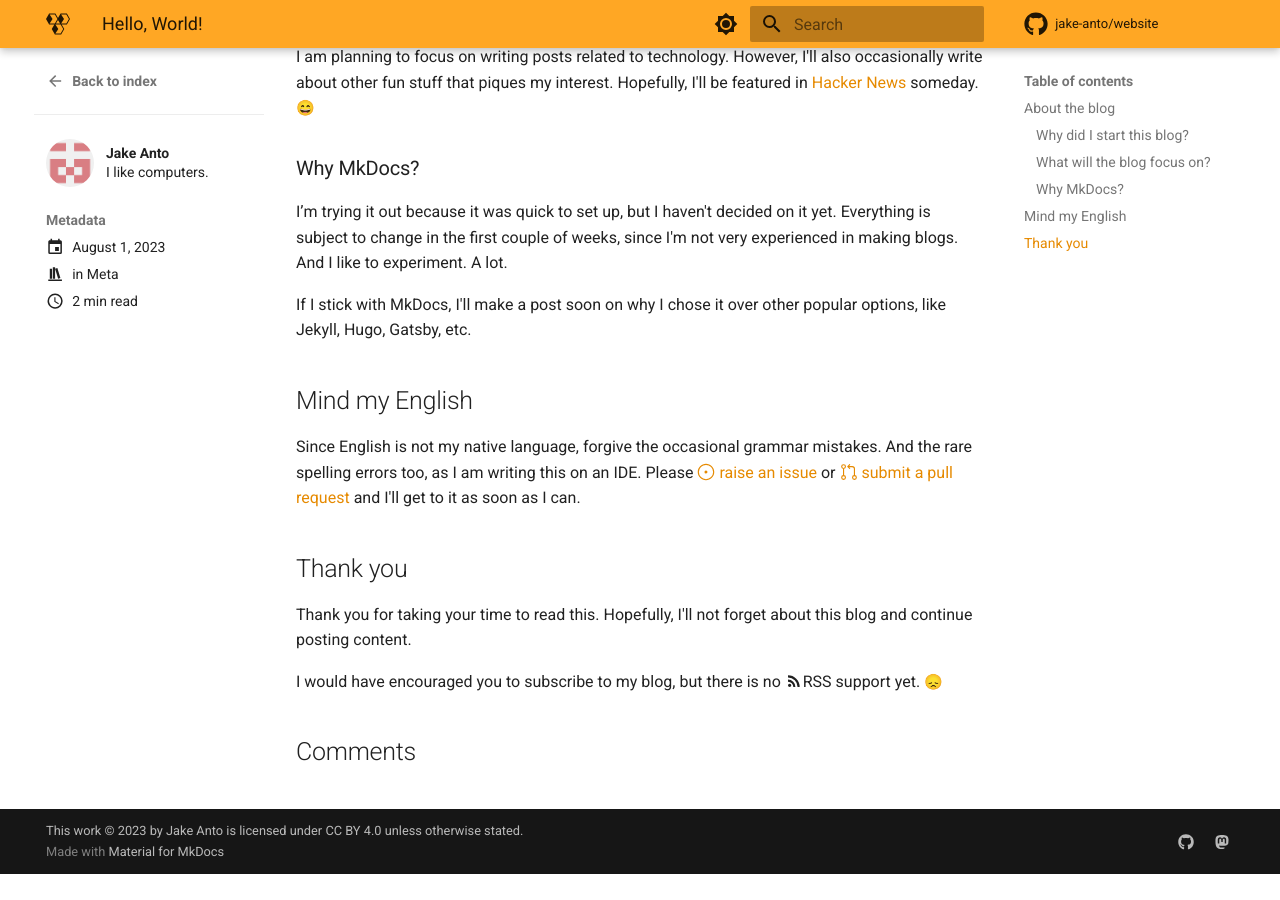
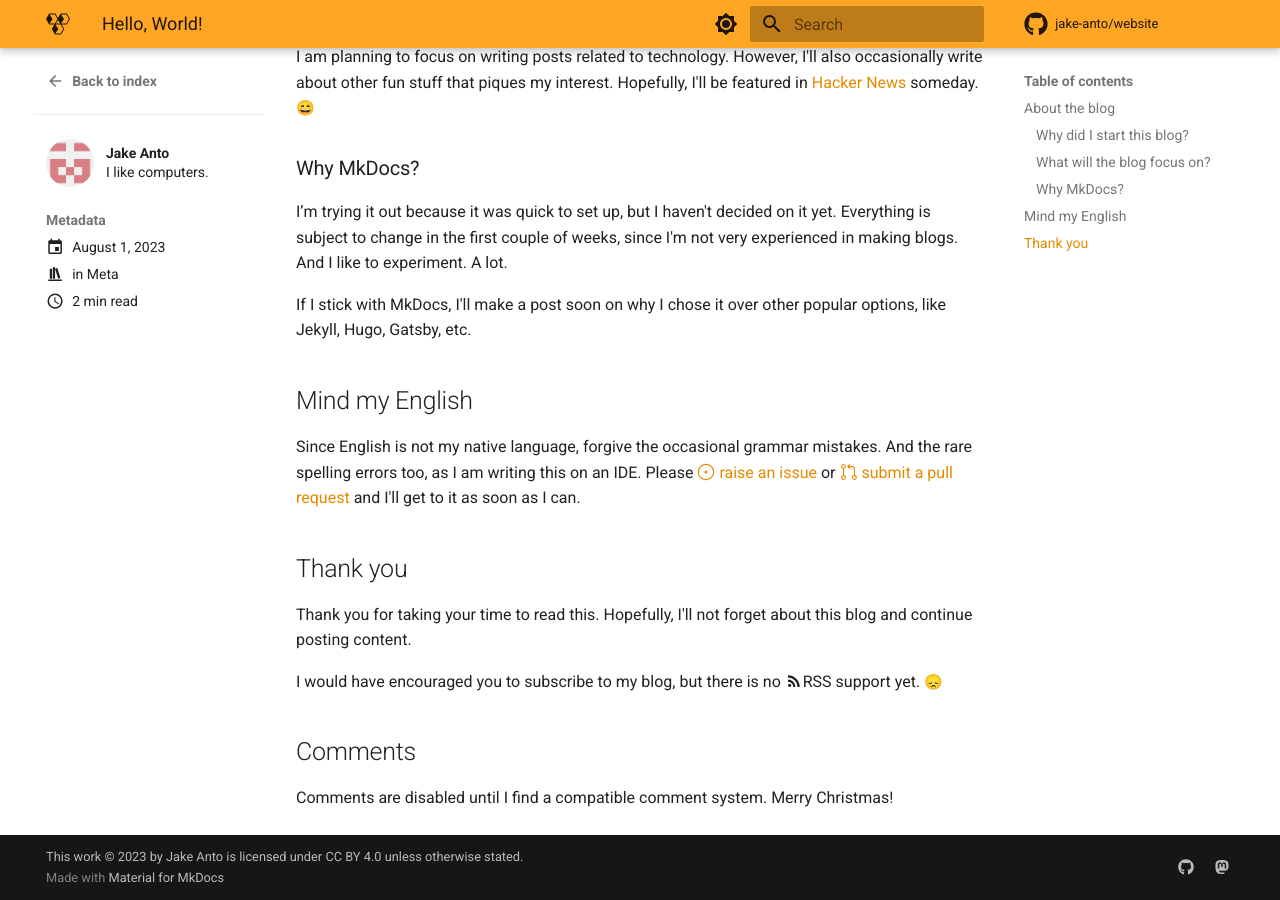
Before and after one commit to JakeAnto/JakeAnto.github.io, an MkDocs documentation site: the page built from docs/blog/posts/hello-world.md, in a window 1280 px wide and 900 px high, scrolled down 568 px. Built offline with MkDocs 1.6.1 and Material for MkDocs 9.7.7, drawn with Linux system fonts in a browser that asks for light colours; emoji names are drawn with the system emoji font; plug-ins that fetch from the network failed and are left out; comment, search, counter and statistics services are not loaded; before the commit the page ends 1442 px from its top, so only the background shows below that.

Commit message:
Remove comment system until I make it work

```diff
--- a/overrides/partials/comments.html
+++ b/overrides/partials/comments.html
@@ -1,50 +1,6 @@
 {% if page.meta.comments %}
   <h2 id="__comments">{{ lang.t("meta.comments") }}</h2>
 
-  <script src="https://comments.itsjake.me/client.js"
-  data-repo="jake-anto/website"
-  data-repo-id="R_kgDOKB4TUQ"
-  data-category="General"
-  data-category-id="DIC_kwDOKB4TUc4CYYlo"
-  data-mapping="pathname"
-  data-strict="0"
-  data-reactions-enabled="1"
-  data-emit-metadata="0"
-  data-input-position="bottom"
-  data-theme="preferred_color_scheme"
-  data-lang="en"
-  data-loading="lazy"
-  crossorigin="anonymous"
-  async>
-  </script>
+  <p>Comments are disabled until I find a compatible comment system. Merry Christmas!</p>
 
-  <!-- Synchronize Giscus theme with palette -->
-  <script>
-    var giscus = document.querySelector("script[src*=giscus]")
-
-    /* Set palette on initial load */
-    var palette = __md_get("__palette")
-    if (palette && typeof palette.color === "object") {
-      var theme = palette.color.scheme === "slate" ? "dark" : "light"
-      giscus.setAttribute("data-theme", theme)
-    }
-
-    /* Register event handlers after documented loaded */
-    document.addEventListener("DOMContentLoaded", function() {
-      var ref = document.querySelector("[data-md-component=palette]")
-      ref.addEventListener("change", function() {
-        var palette = __md_get("__palette")
-        if (palette && typeof palette.color === "object") {
-          var theme = palette.color.scheme === "slate" ? "dark" : "light"
-
-          /* Instruct Giscus to change theme */
-          var frame = document.querySelector(".giscus-frame")
-          frame.contentWindow.postMessage(
-            { giscus: { setConfig: { theme } } },
-            "https://giscus.app"
-          )
-        }
-      })
-    })
-  </script>
 {% endif %}
```
